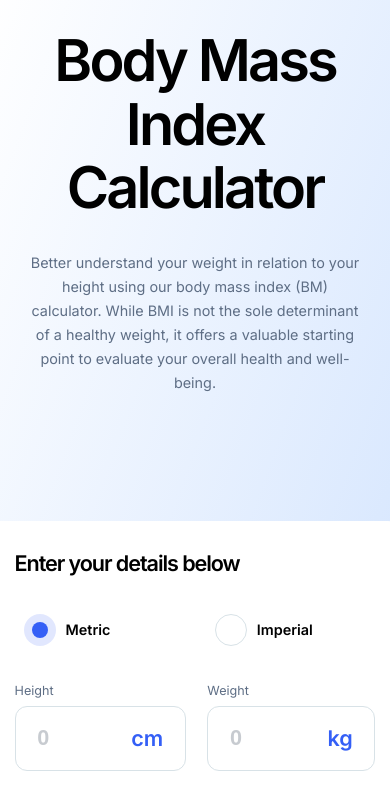
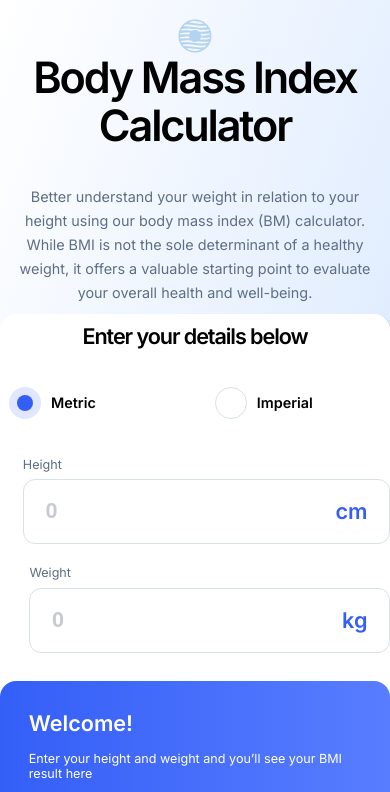
Before and after one commit to blazejpak/bmi-calculator-react, a React (Vite) app in the folder bmi-app/: page / in a window 390 px wide. Shown: the top 792 px of the page. Built offline with nearby package versions, Linux system fonts and the light colour scheme.

Commit message:
done css

```diff
--- a/bmi-app/src/components/Sections/SectionHero.css
+++ b/bmi-app/src/components/Sections/SectionHero.css
@@ -24,8 +24,10 @@
 }
 
 .logo {
-  margin-bottom: 10rem;
-  align-self: flex-start;
+  position: absolute;
+
+  top: 5rem;
+  left: 5rem;
 }
 
 .header {
@@ -92,22 +94,29 @@
     justify-content: center;
     align-items: center;
 
-    margin-bottom: 20rem;
+    padding: 1rem 5rem;
+
+    height: auto;
   }
 
   .logo {
+    position: static;
+
     height: 4rem;
     width: 4rem;
-    margin: 14rem 0 0 0;
   }
 
   .header {
-    margin: 4rem;
+    padding: 4rem;
     text-align: center;
+    gap: 3rem;
+  }
+  .header-text {
+    padding: 1rem;
   }
 
-  .header-text {
-    padding: 0;
+  .heading-primary {
+    font-size: 4.8rem;
   }
 
   .container-hero::before {
@@ -120,26 +129,42 @@
 
 /* 850px */
 @media only screen and (max-width: 53.125em) {
-  .container-hero {
-    min-width: 100%;
-  }
-
   .container-hero:last-child {
     gap: 4rem;
   }
 }
 
-/* 300px */
-@media only screen and (max-width: 18.75em) {
-  .logo {
-    margin: 40rem 0 0 0;
+/* 600px */
+@media only screen and (max-width: 37.5em) {
+  .header {
+    padding: 1rem;
+    gap: 3rem;
+  }
+  .container-hero {
+    padding: 1rem;
   }
 
+  .form {
+    padding: 1rem;
+  }
+}
+
+@media only screen and (max-width: 25em) {
+  .header {
+    padding: 0;
+  }
   .container-hero {
-    margin-bottom: 30rem;
+    padding: 0;
+  }
+  .logo {
+    margin-top: 2rem;
   }
 
-  .header {
-    margin: 4rem 2rem;
+  .form {
+    padding: 1rem 0;
+  }
+
+  .heading-secondary {
+    margin: auto;
   }
 }
--- a/bmi-app/src/components/Sections/SectionHero.jsx
+++ b/bmi-app/src/components/Sections/SectionHero.jsx
@@ -18,8 +18,8 @@
 
   return (
     <section className="container-hero">
+      <img alt="Image of site logo" src={logo} className="logo" />
       <div className="header">
-        <img alt="Image of site logo" src={logo} className="logo" />
         <h1 className="heading-primary">Body Mass Index Calculator</h1>
         <span className="header-text">
           Better understand your weight in relation to your height using our
--- a/bmi-app/src/components/Sections/SectionHeroResult.css
+++ b/bmi-app/src/components/Sections/SectionHeroResult.css
@@ -13,7 +13,7 @@
   color: #fff;
 }
 
-.div-result .div-result__bmi {
+.div-result__bmi {
   display: flex;
   gap: 2.4rem;
 
@@ -49,3 +49,14 @@
   font-size: 6.4rem;
   font-weight: 600;
 }
+
+/* 600px */
+@media only screen and (max-width: 37.5em) {
+  .div-result {
+    border-radius: 16px;
+  }
+
+  .div-result__bmi {
+    flex-direction: column;
+  }
+}
--- a/bmi-app/src/components/inputs/FormInput.css
+++ b/bmi-app/src/components/inputs/FormInput.css
@@ -73,3 +73,10 @@
   font-weight: 600;
   color: #345ff6;
 }
+
+/* 400px */
+@media only screen and (max-width: 25em) {
+  .input-number--box__metric {
+    flex-direction: column;
+  }
+}
--- a/bmi-app/src/components/inputs/FormInput.jsx
+++ b/bmi-app/src/components/inputs/FormInput.jsx
@@ -78,7 +78,7 @@
 
   if (selectedRadio === "metric") {
     input = (
-      <div className="input-number--box">
+      <div className="input-number--box input-number--box__metric">
         <div className="input-number--container">
           <label htmlFor="height">Height</label>
           <div className="input-number--inside">
```
